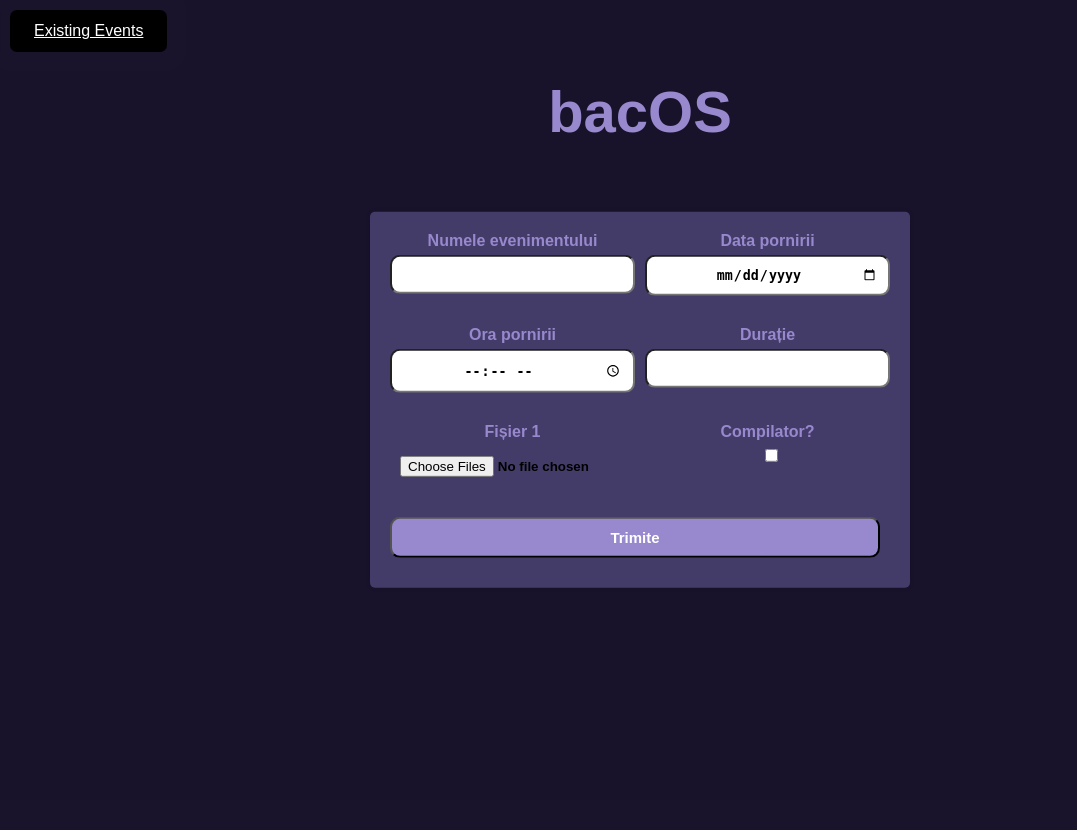
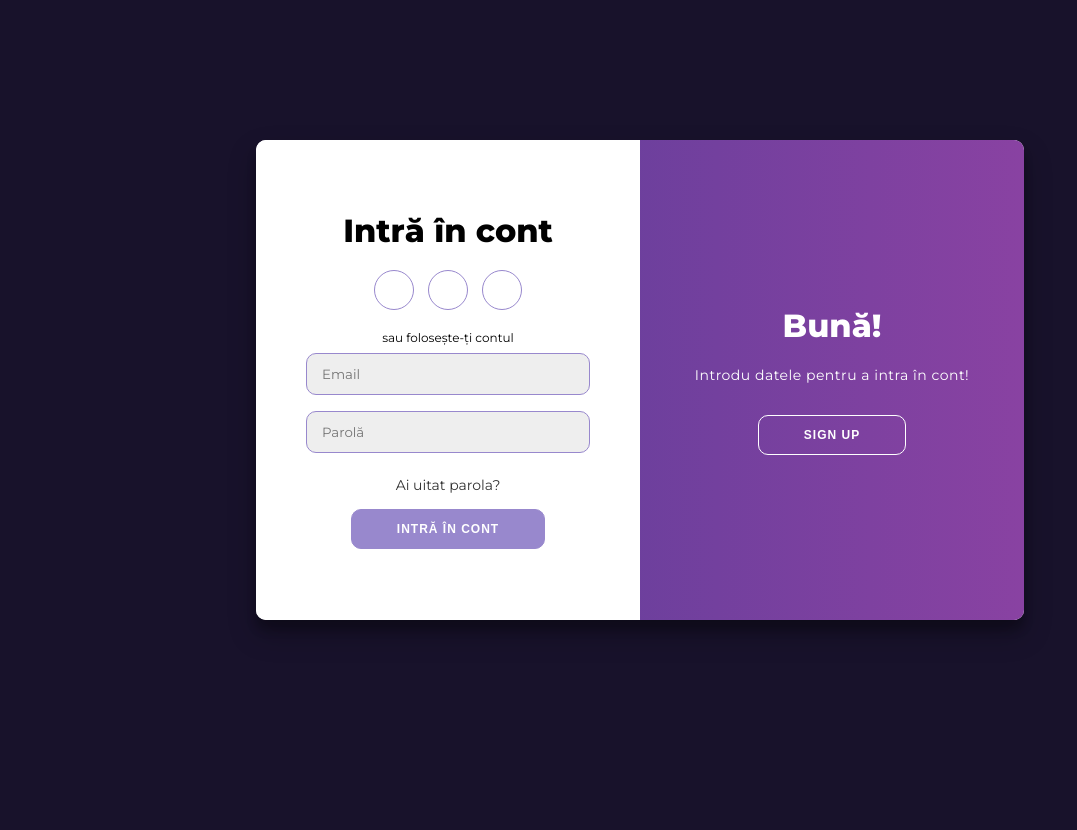
Before and after one commit to nitumario/bacOS, a Flask app: page / in a window 1280 px wide. Shown: the whole page, without its empty margins (0-1077 px from the left). Before the commit the page ends 588 px from the top, so only its background shows below. Run offline with Flask 3, Linux system fonts and the light colour scheme.

Commit message:
login page ca inceput

```diff
--- a/templates/index.html
+++ b/templates/index.html
@@ -1,174 +1,297 @@
 <!DOCTYPE html>
 <html>
 <head>
-    <title>bacOS admin</title>
+    <title>Bine ai (re)venit!</title>
     <style>
+
+        @import url('https://fonts.googleapis.com/css?family=Montserrat:400,800');
+
+        * {
+            box-sizing: border-box;
+        }
+
         body {
+            background: #18122B;
+            display: flex;
+            justify-content: center;
+            align-items: center;
+            flex-direction: column;
             font-family: 'Montserrat', sans-serif;
+            height: 100vh;
+            margin: -20px 0 50px;
+        }
+
+        h1 {
+            font-weight: bold;
             margin: 0;
-            padding: 20px;
-            background-color: #18122B;
+        }
+
+        h2 {
+            text-align: center;
+            color: #9888cd;
+        }
+
+        p {
+            font-size: 14px;
+            font-weight: 100;
+            line-height: 20px;
+            letter-spacing: 0.5px;
+            margin: 20px 0 30px;
+        }
+
+        span {
+            font-size: 12px;
+        }
+
+        a {
+            color: #333;
+            font-size: 14px;
+            text-decoration: none;
+            margin: 15px 0;
+        }
+
+        button {
+            border-radius: 10px;
+            border: 1px solid #9888cd;
+            background-color: #9888cd;
+            color: #FFFFFF;
+            font-size: 12px;
+            font-weight: bold;
+            padding: 12px 45px;
+            letter-spacing: 1px;
+            text-transform: uppercase;
+            transition: transform 80ms ease-in;
+        }
+
+        button:active {
+            transform: scale(0.95);
+        }
+
+        button:focus {
+            outline: none;
+        }
+
+        button.ghost {
+            background-color: transparent;
+            border-color: #FFFFFF;
         }
 
         form {
-            max-width: 500px;
-            top: 50%;
-            margin: 0 auto;
-            position: absolute;
-            left: 50%;
-            transform: translate(-50%, -50%);
-            background-color: #443C68;
-            padding: 20px;
-            border-radius: 5px;
-            box-shadow: 0 0 5px rgba(0, 0, 0, 0.1);
-            display: grid;
-            grid-template-columns: 1fr 1fr;
-            grid-gap: 10px;
-        }
-
-        label {
-            display: block;
-            margin-bottom: 10px;
-            font-weight: bold;
-            color: #9888cd;
+            background-color: #FFFFFF;
+            display: flex;
+            align-items: center;
+            justify-content: center;
+            flex-direction: column;
+            padding: 0 50px;
+            height: 100%;
             text-align: center;
         }
 
-        input[type="date"],
-        input[type="time"],
-        input[type="text"]{
-            margin-bottom: 10px;
+        input {
+            background-color: #eee;
+            border: 1px solid #9888cd;
+            padding: 12px 15px;
+            margin: 8px 0;
             width: 100%;
-            padding: 10px;
             border-radius: 10px;
-            box-sizing: border-box;
-            font-weight: bold;
-            text-align: center;
-
+            font-family: 'Montserrat', sans-serif;
         }
 
-        input[type="file"]{
-            margin-bottom: 10px;
-            width: 100%;
-            padding: 10px;
+        .container {
+            background-color: #fff;
             border-radius: 10px;
-            box-sizing: border-box;
-            font-weight: bold;
-
+            box-shadow: 0 14px 28px rgba(0,0,0,0.25),
+                    0 10px 10px rgba(0,0,0,0.22);
+            position: relative;
+            overflow: hidden;
+            width: 768px;
+            max-width: 100%;
+            min-height: 480px;
         }
 
-        input[type="checkbox"]{
-            margin-bottom: 10px;
-            width: 100%;
-            padding: 10px;
-            border-radius: 10px;
-            box-sizing: border-box;
-            accent-color: #ffffff;
-            color: #FFFFFF;
-
-        }
-
-        .submit-button {
-            background-color: #9888cd;
-            color: white;
-            cursor: pointer;
-            margin-bottom: 10px;
-            width: 200%;
-            padding: 10px;
-            border-radius:10px;
-            box-sizing: border-box;
-            font-weight: bold;
-            color: #FFFFFF;
-            font-size: 15px;
+        .form-container {
+            position: absolute;
+            top: 0;
+            height: 100%;
             transition: background-color 0.5s ease-in-out;
         }
 
-        .submit-button:hover {
-            background-color: #5e46ad;
+        .sign-in-container {
+            left: 0;
+            width: 50%;
+            z-index: 2;
         }
 
-        .existing-events-button {
-            position: absolute;
-            top: 10px;
-            left: 10px;
+        .container.right-panel-active .sign-in-container {
+            transform: translateX(100%);
         }
 
-        .form-row {
-            display: flex;
-            flex-direction: column;
-            margin-bottom: 10px;
+        .sign-up-container {
+            left: 0;
+            width: 50%;
+            opacity: 0;
+            z-index: 1;
         }
 
-        .form-row label {
-            margin-bottom: 5px;
+        .container.right-panel-active .sign-up-container {
+            transform: translateX(100%);
+            opacity: 1;
+            z-index: 5;
+            animation: show 0.6s;
         }
 
-        .form-row input {
-            margin-bottom: 10px;
-        }
+        @keyframes show {
+            0%, 49.99% {
+                opacity: 0;
+                z-index: 1;
+            }
 
-
-        .existing-events-button {
-            padding: 12px 24px;
-            background-color: black;
-            color: white;
-            border-radius: 7px;
-            box-shadow: 0 0 0 0 rgba(255, 255, 255, 0.1);
-            animation: pulse 1.75s infinite cubic-bezier(0.66, 0, 0, 1);
-        }
-
-        @keyframes pulse {
-            to {
-                box-shadow: 0 0 0 20px rgba(255, 255, 255, 0);
+            50%, 100% {
+                opacity: 1;
+                z-index: 5;
             }
         }
 
-        p{
-            font-size: 58px;
-            color: #9888cd;
+        .overlay-container {
+            position: absolute;
+            top: 0;
+            left: 50%;
+            width: 50%;
+            height: 100%;
+            overflow: hidden;
+            transition: transform 0.6s ease-in-out;
+            z-index: 100;
+        }
+
+        .container.right-panel-active .overlay-container{
+            transform: translateX(-100%);
+        }
+
+        .overlay {
+            background: #9888cd;
+            background: -webkit-linear-gradient(to right, #523d98, #8942a2);
+            background: linear-gradient(to right, #523d98, #8942a2);
+            background-repeat: no-repeat;
+            background-size: cover;
+            background-position: 0 0;
+            color: #FFFFFF;
+            position: relative;
+            left: -100%;
+            height: 100%;
+            width: 200%;
+            transform: translateX(0);
+            transition: transform 0.6s ease-in-out;
+        }
+
+        .container.right-panel-active .overlay {
+            transform: translateX(50%);
+        }
+
+        .overlay-panel {
+            position: absolute;
+            display: flex;
+            align-items: center;
+            justify-content: center;
+            flex-direction: column;
+            padding: 0 40px;
             text-align: center;
-            font-family: 'Montserrat', sans-serif;
-            font-weight: bold;
+            top: 0;
+            height: 100%;
+            width: 50%;
+            transform: translateX(0);
+            transition: transform 0.6s ease-in-out;
+        }
+
+        .overlay-left {
+            transform: translateX(-20%);
+        }
+
+        .container.right-panel-active .overlay-left {
+            transform: translateX(0);
+        }
+
+        .overlay-right {
+            right: 0;
+            transform: translateX(0);
+        }
+
+        .container.right-panel-active .overlay-right {
+            transform: translateX(20%);
+        }
+
+        .social-container {
+            margin: 20px 0;
+        }
+
+        .social-container a {
+            border: 1px solid #9888cd;
+            border-radius: 50%;
+            display: inline-flex;
+            justify-content: center;
+            align-items: center;
+            margin: 0 5px;
+            height: 40px;
+            width: 40px;
         }
 
     </style>
-</head>
-<body>
-    <p>bacOS</p>
-    <a href="/events" class="existing-events-button">Existing Events</a>
-    <form action="/" method="post" enctype="multipart/form-data">
-        <div class="form-row">
-            <label for="name">Numele evenimentului</label>
-            <input type="text" id="name" name="name" required>
-        </div>
 
-        <div class="form-row">
-            <label for="start_date">Data pornirii</label>
-            <input type="date" id="start_date" name="start_date" required>
-        </div>
+<div class="container" id="container">
+	<div class="form-container sign-up-container">
+		<form action="#">
+			<h1>Creează contul</h1>
+			<div class="social-container">
+				<a href="#" class="social"><i class="fab fa-facebook-f"></i></a>
+				<a href="#" class="social"><i class="fab fa-google-plus-g"></i></a>
+				<a href="#" class="social"><i class="fab fa-linkedin-in"></i></a>
+			</div>
+			<span>sau foloseste email-ul</span>
+			<input type="text" placeholder="Nume" />
+			<input type="email" placeholder="Email" />
+			<input type="password" placeholder="Parolă" />
+            <button onclick="window.location.href='/events'">Creează un cont</button>
+		</form>
+	</div>
+	<div class="form-container sign-in-container">
+		<form action="#">
+			<h1>Intră în cont</h1>
+			<div class="social-container">
+				<a href="#" class="social"><i class="fab fa-facebook-f"></i></a>
+				<a href="#" class="social"><i class="fab fa-google-plus-g"></i></a>
+				<a href="#" class="social"><i class="fab fa-linkedin-in"></i></a>
+			</div>
+			<span>sau folosește-ți contul</span>
+			<input type="email" placeholder="Email" />
+			<input type="password" placeholder="Parolă" />
+			<a href="#">Ai uitat parola?</a>
+            <button onclick="window.location.href='/events'">Intră în cont</button>
+		</form>
+	</div>
+	<div class="overlay-container">
+		<div class="overlay">
+			<div class="overlay-panel overlay-left">
+				<h1>Bine ai revenit!</h1>
+				<p>Creează-ți un cont prin a introduce datele tale!</p>
+				<button class="ghost" id="signIn">Sign In</button>
+			</div>
+			<div class="overlay-panel overlay-right">
+				<h1>Bună!</h1>
+				<p>Introdu datele pentru a intra în cont!</p>
+				<button class="ghost" id="signUp">Sign Up</button>
+			</div>
+		</div>
+	</div>
+</div>
+<script>
+const signUpButton = document.getElementById('signUp');
+const signInButton = document.getElementById('signIn');
+const container = document.getElementById('container');
 
-        <div class="form-row">
-            <label for="start_time">Ora pornirii</label>
-            <input type="time" id="start_time" name="start_time" required>
-        </div>
+signUpButton.addEventListener('click', () => {
+	container.classList.add("right-panel-active");
+});
 
-        <div class="form-row">
-            <label for="durata">Durație</label>
-            <input type="text" id="durata" name="durata" required>
-        </div>
-
-        <div class="form-row">
-            <label for="file1">Fișier 1</label>
-            <input type="file" id="file1" name="file1" multiple>
-        </div>
-
-        <div class="form-row browse-button">
-            <label for="compiler">Compilator?</label>
-            <input type="checkbox" id="compiler" name="compiler">
-        </div>
-
-        <input class = "submit-button" type="submit" value="Trimite">
-
-    </form>
-</body>
-</html>
+signInButton.addEventListener('click', () => {
+	container.classList.remove("right-panel-active");
+});
+</script>
```
